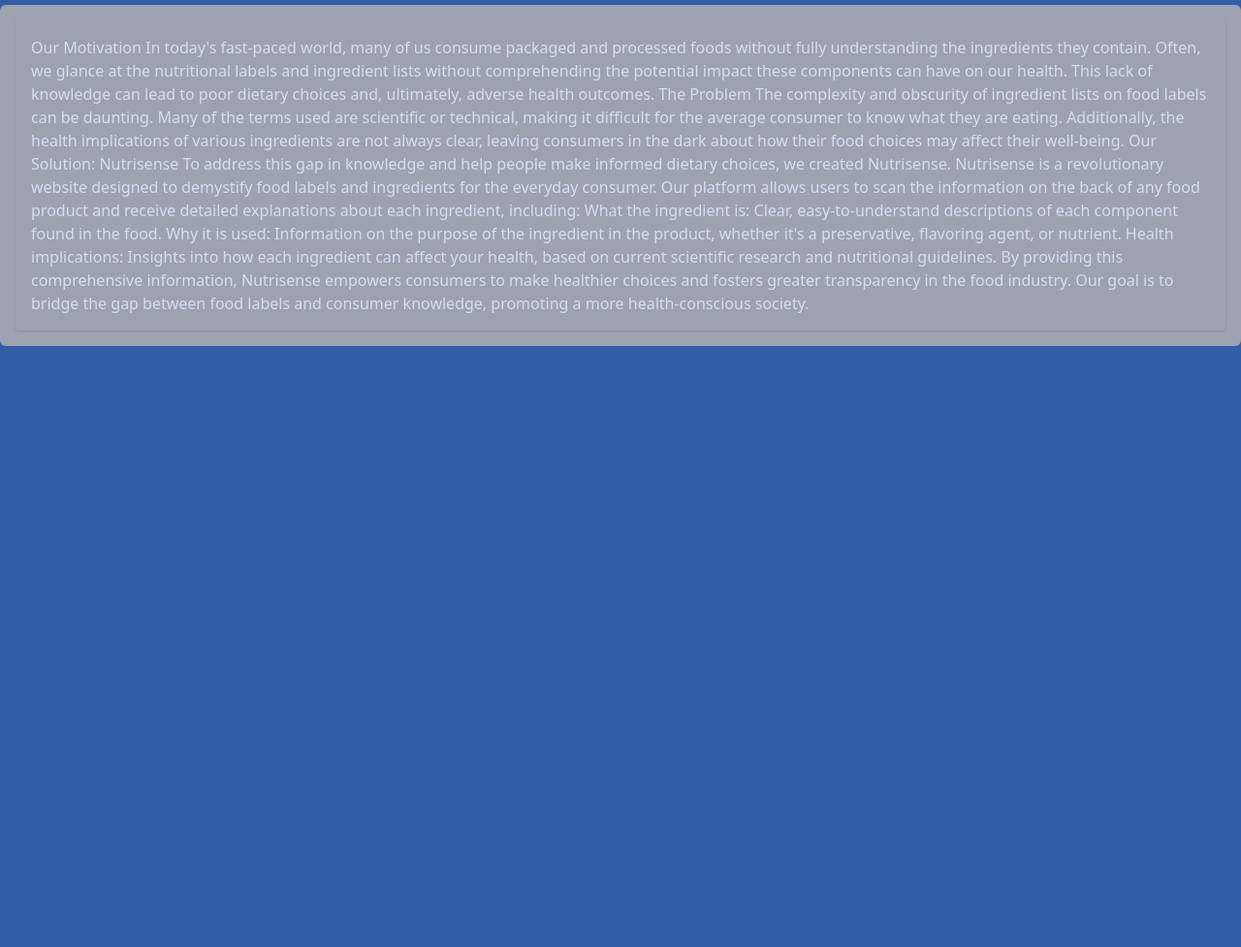
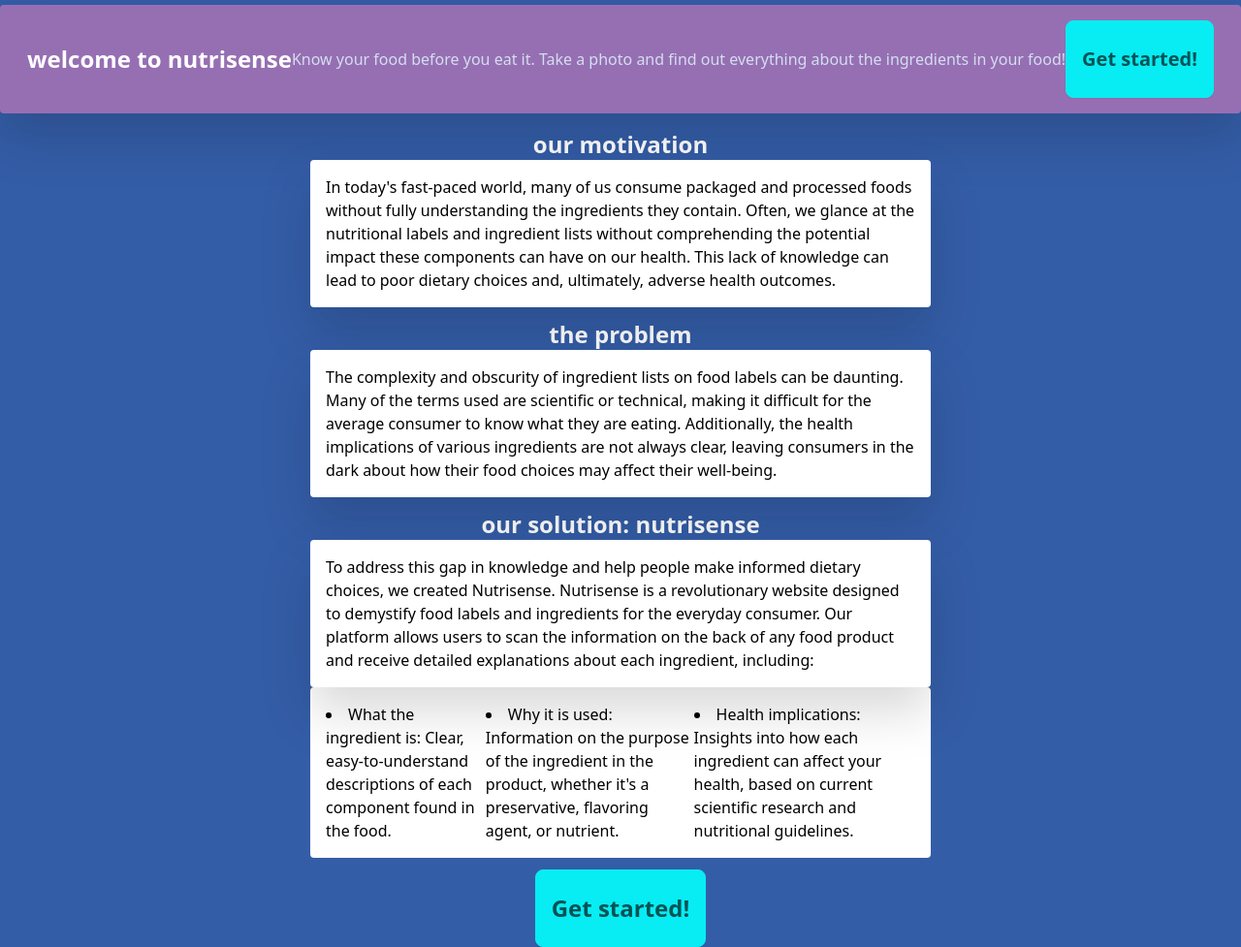
Before and after one commit to adityaSureshCHS/NutriSense, a plain HTML site: page templates/main.html in a window 1280 px wide. Shown: the part 71-1048 px from the top of the page at 97% size. Before the commit the page ends 800 px from the top, so only its background shows below. Drawn offline with nearby package versions, Linux system fonts and the light colour scheme.

Commit message:
added things to main and result

```diff
--- a/templates/main.html
+++ b/templates/main.html
@@ -58,25 +58,36 @@
           </ul>
         </div>
       </div>
-<div class="container mx-auto p-4 flex bg-gray-400 rounded-md">
-    <div class="w-7/10 p-4 rounded shadow">
-        <p>Our Motivation
-In today's fast-paced world, many of us consume packaged and processed foods without fully understanding the ingredients they contain. Often, we glance at the nutritional labels and ingredient lists without comprehending the potential impact these components can have on our health. This lack of knowledge can lead to poor dietary choices and, ultimately, adverse health outcomes.
+      <div class="container mx-auto p-4 flex items-center justify-center bg-secondary rounded w-7/10 p-4 drop-shadow-2xl mb-4">
+        <h1 class="text-2xl text-center text-white font-extrabold">welcome to nutrisense</h1>
+        <br><p>Know your food before you eat it. Take a photo and find out everything about the ingredients in your food!</p>
+        <br><a role="button" class="btn btn-primary w-50 h-20 text-xl" href="photo">Get started!</a>
+    </div>
+      <h1 class="text-2xl text-center text-white font-extrabold">our motivation</h1>
+      <p class="container mx-auto p-4 flex bg-white rounded-m w-2/4 p-4 rounded drop-shadow-2xl text-black">In today's fast-paced world, many of us consume packaged and processed foods without fully understanding the ingredients they contain. Often, we glance at the nutritional labels and ingredient lists without comprehending the potential impact these components can have on our health. This lack of knowledge can lead to poor dietary choices and, ultimately, adverse health outcomes.</p>
 
-The Problem
-The complexity and obscurity of ingredient lists on food labels can be daunting. Many of the terms used are scientific or technical, making it difficult for the average consumer to know what they are eating. Additionally, the health implications of various ingredients are not always clear, leaving consumers in the dark about how their food choices may affect their well-being.
+      <h1 class="text-2xl text-center text-white mt-3 font-extrabold">the problem</h1>
+      <p class="container mx-auto p-4 flex bg-white rounded-m w-2/4 p-4 rounded drop-shadow-2xl text-black">The complexity and obscurity of ingredient lists on food labels can be daunting. Many of the terms used are scientific or technical, making it difficult for the average consumer to know what they are eating. Additionally, the health implications of various ingredients are not always clear, leaving consumers in the dark about how their food choices may affect their well-being.
 
-Our Solution: Nutrisense
-To address this gap in knowledge and help people make informed dietary choices, we created Nutrisense. Nutrisense is a revolutionary website designed to demystify food labels and ingredients for the everyday consumer. Our platform allows users to scan the information on the back of any food product and receive detailed explanations about each ingredient, including:
+        <h1 class="text-2xl text-center text-white mt-3 font-extrabold">our solution: nutrisense</h1>
+        <p class="container mx-auto p-4 flex bg-white rounded-m w-2/4 p-4 rounded drop-shadow-2xl text-black">To address this gap in knowledge and help people make informed dietary choices, we created Nutrisense. Nutrisense is a revolutionary website designed to demystify food labels and ingredients for the everyday consumer. Our platform allows users to scan the information on the back of any food product and receive detailed explanations about each ingredient, including:
+            <ul class="container mx-auto p-4 flex bg-white rounded-m w-2/4 p-4 rounded text-black list-disc list-inside">
+                <li>What the ingredient is: Clear, easy-to-understand descriptions of each component found in the food.</li>
+                <li>Why it is used: Information on the purpose of the ingredient in the product, whether it's a preservative, flavoring agent, or nutrient.</li>
+                <li>Health implications: Insights into how each ingredient can affect your health, based on current scientific research and nutritional guidelines.</li>
+            </ul>
+        </p>
 
-What the ingredient is: Clear, easy-to-understand descriptions of each component found in the food.
-Why it is used: Information on the purpose of the ingredient in the product, whether it's a preservative, flavoring agent, or nutrient.
-Health implications: Insights into how each ingredient can affect your health, based on current scientific research and nutritional guidelines.
-By providing this comprehensive information, Nutrisense empowers consumers to make healthier choices and fosters greater transparency in the food industry. Our goal is to bridge the gap between food labels and consumer knowledge, promoting a more health-conscious society.</p>
+        <div  class="flex justify-center mt-3">
+        <a role="button" class="btn btn-primary w-50 h-20 text-2xl" href="photo">Get started!</a>
     </div>
+
+
+
+    </p>
+
     <div class="w-3/10">
         <!-- Your photo goes here -->
     </div>
-</div>
 </body>
 </html>
```
Also changed, not shown: templates/results.html (+3 -3 lines).
